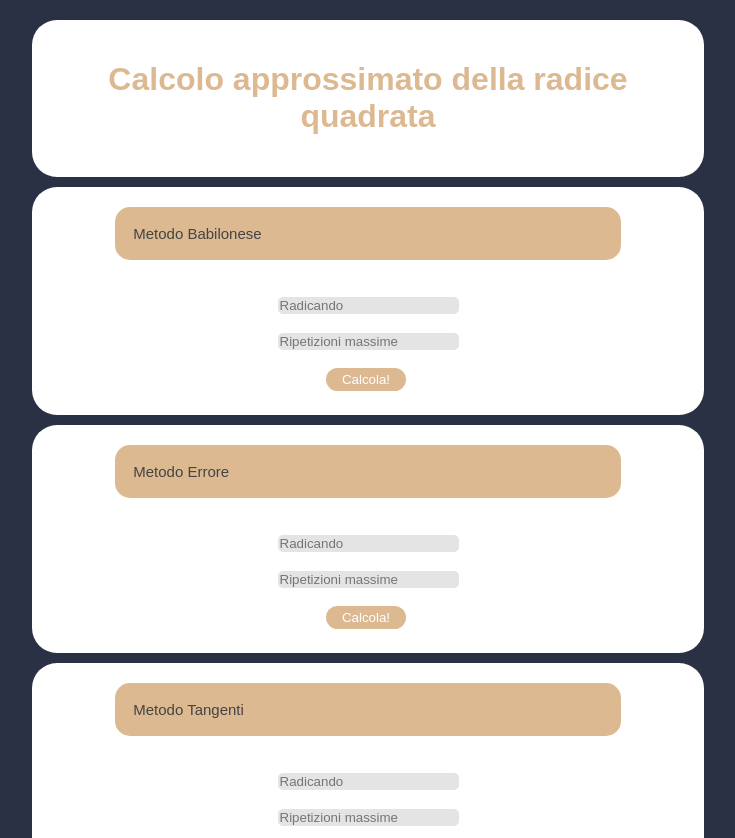
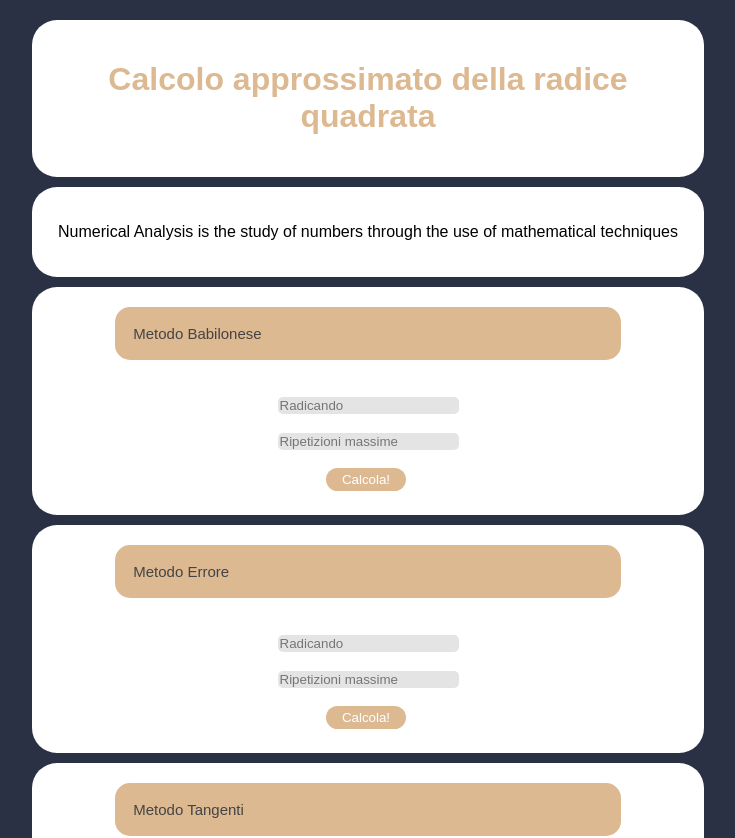
Before and after one commit to strobosco/RadiceQuadrataFinale, a React (Create React App) app: page / in a window 1280 px wide. Shown: the top 838 px of the page, without its empty margins (272-1007 px from the left). Built offline with nearby package versions, Linux system fonts and the light colour scheme.

Commit message:
Added intro and fixed link

```diff
--- a/src/index.css
+++ b/src/index.css
@@ -3,7 +3,7 @@ body {
   font-family: Arial, Helvetica, sans-serif;
 }
 
-.titolo, .babilonese, .errore, .tangenti, .inverso, .link, .tabella-output {
+.titolo, .intro, .babilonese, .errore, .tangenti, .inverso, .link, .tabella-output {
   position: relative;
   background-color: white;
   color: black;
--- a/src/pages/HomePage.js
+++ b/src/pages/HomePage.js
@@ -1,5 +1,6 @@
 import Metodo from './components/Metodo';
 import Titolo from "./components/Titolo";
+import NumericalAnalysis from "./components/NumericalAnalysis"
 import { Link } from "react-router-dom";
 import { useState } from "react";
 
@@ -35,11 +36,12 @@ const HomePage = () => {
   return (
     <>
     <Titolo />
+    <NumericalAnalysis />
     <Metodo nameOfClass={"babilonese"} showDesc={showDescription[0]} onToggle={toggleDesc} risultato={risultatoBabilonese} setRisultato={setRisultatoBabilonese}  />
     <Metodo nameOfClass={"errore"} showDesc={showDescription[1]} onToggle={toggleDesc} risultato={risultatoErrore} setRisultato={setRisultatoErrore} />
     <Metodo nameOfClass={"tangenti"} showDesc={showDescription[2]} onToggle={toggleDesc} risultato={risultatoTangenti} setRisultato={setRisultatoTangenti} />
     <Metodo nameOfClass={"inverso"} showDesc={showDescription[3]} onToggle={toggleDesc} risultato={risultatoInverso} setRisultato={setRisultatoInverso} />
-    <a className="calcola" href="https://github.com/strobosco/radicequadratav2">Link to GitHub Repo</a>
+    <a className="calcola" href="https://github.com/strobosco/RadiceQuadrataFinale">Link to GitHub Repo</a>
     <Link className="calcola" to="/paragone">Paragone</Link>
     </>
   );
--- /dev/null
+++ b/src/pages/components/NumericalAnalysis.js
@@ -0,0 +1,9 @@
+const NumericalAnalysis = () => {
+    return (
+        <div className="intro">
+            <p>Numerical Analysis is the study of numbers through the use of mathematical techniques</p>
+        </div>
+    )
+}
+
+export default NumericalAnalysis
```
